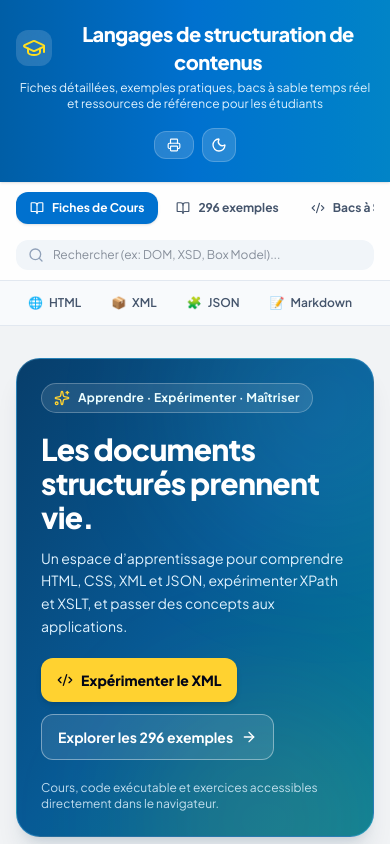
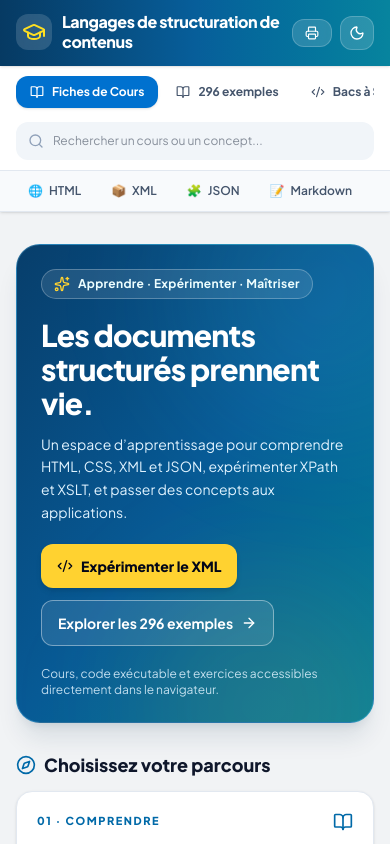
Before and after one commit to Bouguen/ds-1, a React (Vite) app: page / in a window 390 px wide. Shown: the top 844 px of the page. Built offline with nearby package versions, Linux system fonts and the light colour scheme.

Commit message:
style: streamline sticky navigation and improve mobile accessibility

```diff
--- a/src/components/Header.tsx
+++ b/src/components/Header.tsx
@@ -11,7 +11,6 @@ import {
   Printer,
   Moon,
   Sun,
-  ExternalLink,
   GraduationCap
 } from 'lucide-react';
 
@@ -41,26 +40,26 @@ export const Header: React.FC<HeaderProps> = ({
   onSelectSandboxLanguage
 }) => {
   return (
-    <header className="sticky top-0 z-40 bg-white/90 dark:bg-slate-900/90 backdrop-blur-md border-b border-slate-200 dark:border-slate-800 transition-colors">
+    <header className="sticky top-0 z-40 bg-white/95 dark:bg-slate-900/95 backdrop-blur-xl border-b border-slate-200 dark:border-slate-800 shadow-sm transition-colors">
       {/* Top Banner (Signature original blue header, refined) */}
-      <div className="bg-gradient-to-r from-[#005ea6] via-[#0071CF] to-[#0284c7] text-white py-5 px-4 shadow-sm">
-        <div className="max-w-7xl mx-auto flex flex-col md:flex-row items-center justify-between gap-4">
-          <div className="text-center md:text-left space-y-1">
-            <div className="flex items-center justify-center md:justify-start gap-2.5">
+      <div className="bg-gradient-to-r from-[#063a63] via-[#075e9a] to-[#07849e] text-white py-3 sm:py-4 px-4 shadow-sm">
+        <div className="max-w-7xl mx-auto flex flex-row items-center justify-between gap-3">
+          <div className="text-left space-y-0.5 min-w-0">
+            <div className="flex items-center justify-start gap-2.5">
               <span className="p-1.5 rounded-xl bg-white/15 backdrop-blur-sm">
                 <GraduationCap className="w-6 h-6 text-yellow-300" />
               </span>
-              <h1 className="text-xl sm:text-2xl font-black tracking-tight text-white">
+              <h1 className="text-base sm:text-xl lg:text-2xl font-black tracking-tight text-white leading-tight">
                 Langages de structuration de contenus
               </h1>
             </div>
-            <p className="text-xs sm:text-sm text-sky-100 font-light max-w-2xl">
+            <p className="hidden sm:block text-xs text-sky-100 font-medium max-w-2xl">
               Fiches détaillées, exemples pratiques, bacs à sable temps réel et ressources de référence pour les étudiants
             </p>
           </div>
 
           {/* Quick utility actions */}
-          <div className="flex items-center gap-2">
+          <div className="flex items-center gap-2 shrink-0">
             <button
               onClick={onOpenPrintModal}
               className="flex items-center gap-1.5 px-3 py-1.5 rounded-xl bg-white/15 hover:bg-white/25 text-white text-xs font-semibold backdrop-blur-sm transition-all cursor-pointer border border-white/20"
@@ -75,6 +74,7 @@ export const Header: React.FC<HeaderProps> = ({
               className="p-2 rounded-xl bg-white/15 hover:bg-white/25 text-white transition-all cursor-pointer border border-white/20"
               title={isDark ? "Passer en mode clair" : "Passer en mode sombre"}
               aria-label="Basculer le thème"
+              aria-pressed={isDark}
             >
               {isDark ? <Sun className="w-4 h-4 text-amber-300" /> : <Moon className="w-4 h-4" />}
             </button>
@@ -83,12 +83,12 @@ export const Header: React.FC<HeaderProps> = ({
       </div>
 
       {/* Main Navigation Bar */}
-      <div className="max-w-7xl mx-auto px-4 py-2.5 flex flex-col md:flex-row items-center justify-between gap-3">
+      <div className="max-w-7xl mx-auto px-4 py-2.5 flex flex-col lg:flex-row items-stretch lg:items-center justify-between gap-2.5">
         {/* Navigation Tabs */}
-        <nav className="flex items-center gap-1 overflow-x-auto w-full md:w-auto pb-1 md:pb-0 scrollbar-none">
+        <nav aria-label="Navigation principale" className="flex items-center gap-1 overflow-x-auto w-full lg:w-auto pb-1 lg:pb-0 scrollbar-none">
           <button
             onClick={() => setActiveTab('fiches')}
-            className={`flex items-center gap-2 px-3.5 py-2 rounded-xl text-xs font-bold transition-all cursor-pointer shrink-0 ${
+            aria-current={activeTab === 'fiches' ? 'page' : undefined} className={`flex items-center gap-2 px-3.5 py-2 rounded-xl text-xs font-bold transition-all cursor-pointer shrink-0 ${
               activeTab === 'fiches'
                 ? 'bg-[#0071CF] text-white shadow-sm'
                 : 'text-slate-600 dark:text-slate-300 hover:bg-slate-100 dark:hover:bg-slate-800'
@@ -101,7 +101,7 @@ export const Header: React.FC<HeaderProps> = ({
           <button
             onClick={() => setActiveTab('exemples')}
             aria-current={activeTab === 'exemples' ? 'page' : undefined}
-            className={`flex items-center gap-2 px-3.5 py-2 rounded-xl text-xs font-bold transition-all cursor-pointer shrink-0 ${
+            aria-current={activeTab === 'fiches' ? 'page' : undefined} className={`flex items-center gap-2 px-3.5 py-2 rounded-xl text-xs font-bold transition-all cursor-pointer shrink-0 ${
               activeTab === 'exemples'
                 ? 'bg-[#0071CF] text-white shadow-sm'
                 : 'text-slate-600 dark:text-slate-300 hover:bg-slate-100 dark:hover:bg-slate-800'
@@ -113,7 +113,7 @@ export const Header: React.FC<HeaderProps> = ({
 
           <button
             onClick={() => setActiveTab('sandboxes')}
-            className={`flex items-center gap-2 px-3.5 py-2 rounded-xl text-xs font-bold transition-all cursor-pointer shrink-0 ${
+            aria-current={activeTab === 'sandboxes' ? 'page' : undefined} className={`flex items-center gap-2 px-3.5 py-2 rounded-xl text-xs font-bold transition-all cursor-pointer shrink-0 ${
               activeTab === 'sandboxes'
                 ? 'bg-[#0071CF] text-white shadow-sm'
                 : 'text-slate-600 dark:text-slate-300 hover:bg-slate-100 dark:hover:bg-slate-800'
@@ -125,7 +125,7 @@ export const Header: React.FC<HeaderProps> = ({
 
           <button
             onClick={() => setActiveTab('compare')}
-            className={`flex items-center gap-2 px-3.5 py-2 rounded-xl text-xs font-bold transition-all cursor-pointer shrink-0 ${
+            aria-current={activeTab === 'compare' ? 'page' : undefined} className={`flex items-center gap-2 px-3.5 py-2 rounded-xl text-xs font-bold transition-all cursor-pointer shrink-0 ${
               activeTab === 'compare'
                 ? 'bg-[#0071CF] text-white shadow-sm'
                 : 'text-slate-600 dark:text-slate-300 hover:bg-slate-100 dark:hover:bg-slate-800'
@@ -137,7 +137,7 @@ export const Header: React.FC<HeaderProps> = ({
 
           <button
             onClick={() => setActiveTab('quiz')}
-            className={`flex items-center gap-2 px-3.5 py-2 rounded-xl text-xs font-bold transition-all cursor-pointer shrink-0 ${
+            aria-current={activeTab === 'quiz' ? 'page' : undefined} className={`flex items-center gap-2 px-3.5 py-2 rounded-xl text-xs font-bold transition-all cursor-pointer shrink-0 ${
               activeTab === 'quiz'
                 ? 'bg-[#0071CF] text-white shadow-sm'
                 : 'text-slate-600 dark:text-slate-300 hover:bg-slate-100 dark:hover:bg-slate-800'
@@ -149,7 +149,7 @@ export const Header: React.FC<HeaderProps> = ({
 
           <button
             onClick={() => setActiveTab('flashcards')}
-            className={`flex items-center gap-2 px-3.5 py-2 rounded-xl text-xs font-bold transition-all cursor-pointer shrink-0 ${
+            aria-current={activeTab === 'flashcards' ? 'page' : undefined} className={`flex items-center gap-2 px-3.5 py-2 rounded-xl text-xs font-bold transition-all cursor-pointer shrink-0 ${
               activeTab === 'flashcards'
                 ? 'bg-[#0071CF] text-white shadow-sm'
                 : 'text-slate-600 dark:text-slate-300 hover:bg-slate-100 dark:hover:bg-slate-800'
@@ -161,14 +161,15 @@ export const Header: React.FC<HeaderProps> = ({
         </nav>
 
         {/* Search input */}
-        <div className="w-full md:w-72 relative">
+        <div className="w-full lg:w-64 xl:w-72 relative">
           <Search className="w-4 h-4 text-slate-400 absolute left-3 top-1/2 -translate-y-1/2" />
           <input
-            type="text"
+            type="search"
+            aria-label="Rechercher dans les fiches de cours"
             value={searchQuery}
             onChange={(e) => setSearchQuery(e.target.value)}
-            placeholder="Rechercher (ex: DOM, XSD, Box Model)..."
-            className="w-full pl-9 pr-4 py-1.5 text-xs rounded-xl bg-slate-100 dark:bg-slate-800 text-slate-800 dark:text-slate-200 border border-transparent focus:border-[#0071CF] focus:bg-white dark:focus:bg-slate-900 outline-none transition-all"
+            placeholder="Rechercher un cours ou un concept..."
+            className="w-full pl-9 pr-4 py-2.5 text-xs rounded-xl bg-slate-100 dark:bg-slate-800 text-slate-800 dark:text-slate-200 border border-transparent focus:border-[#0071CF] focus:bg-white dark:focus:bg-slate-900 outline-none transition-all"
           />
           {searchQuery && (
             <button
@@ -183,7 +184,7 @@ export const Header: React.FC<HeaderProps> = ({
 
       {/* Sub-nav quick anchor bar for the original languages */}
       {(activeTab === 'fiches' || activeTab === 'sandboxes') && (
-        <div className="bg-slate-50 dark:bg-slate-950/60 border-t border-slate-200 dark:border-slate-800 px-4 py-2">
+        <div className="bg-slate-50 dark:bg-slate-950/60 border-t border-slate-200 dark:border-slate-800 px-4 py-1.5">
           <div className="max-w-7xl mx-auto flex items-center justify-between gap-2 overflow-x-auto text-xs font-semibold">
             <span className="text-slate-400 text-[11px] uppercase tracking-wider shrink-0 mr-1 hidden sm:inline">
               {activeTab === 'sandboxes' ? 'Bac à sable actif :' : 'Accès fiches :'}
```
